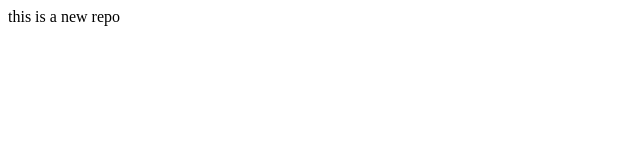
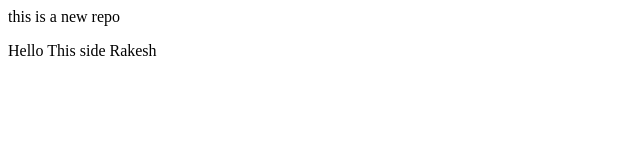
Before and after one commit to Rakeshcrv/localrepo, a plain HTML site: page index.html in a window 1280 px wide. Shown: the whole page, without its empty margins (0-640 px from the left). Drawn offline with Linux system fonts and the light colour scheme.

Commit message:
added my name

```diff
--- a/index.html
+++ b/index.html
@@ -1 +1,5 @@
 <p>this is a new repo</p>
+<p>
+    Hello
+    This side Rakesh
+</p>
```
